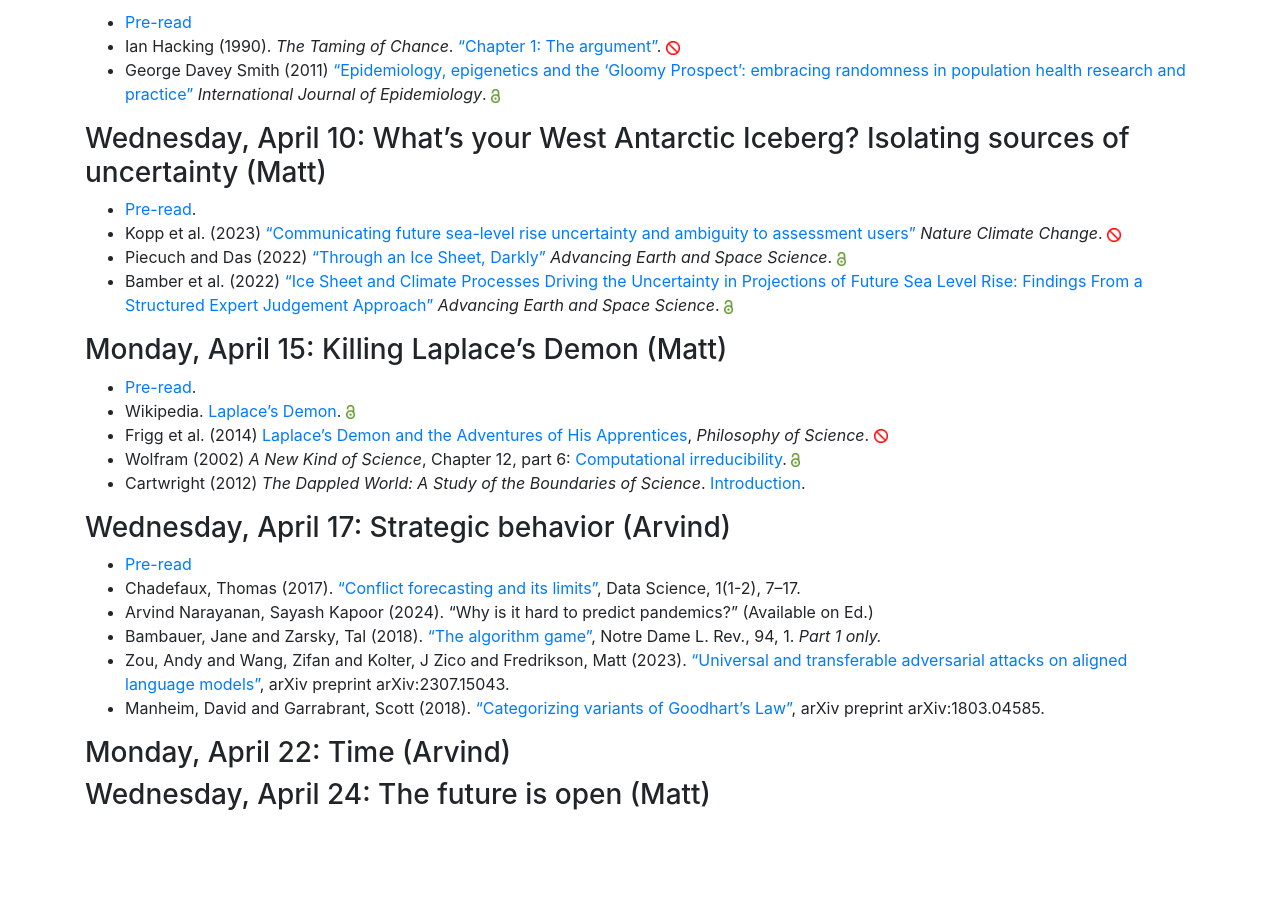
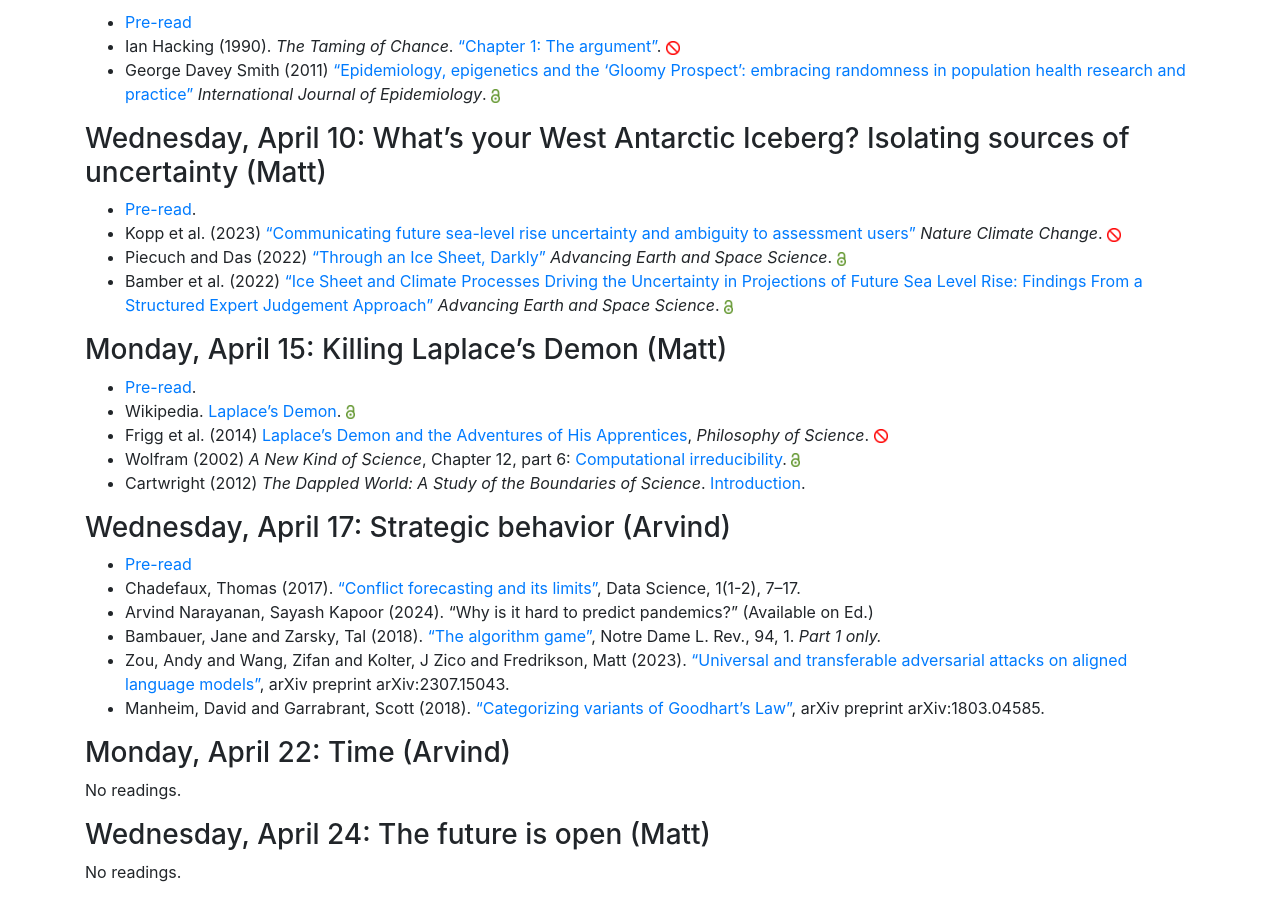
Before and after one commit to msalganik/soc555-cos598J_s2024, a Jekyll site: the page built from readings.md, in a window 1280 px wide and 900 px high, scrolled down 4081 px. Built offline with Jekyll 4.4.1, drawn with Linux system fonts in a browser that asks for light colours; comment, search, counter and statistics services are not loaded; before the commit the page ends 4901 px from its top, so only the background shows below that.

Commit message:
final_week

```diff
--- a/readings.md
+++ b/readings.md
@@ -197,5 +197,7 @@ No required reading before class.
 
 
 ### Monday, April 22: Time (Arvind)
+No readings.
 
 ### Wednesday, April 24: The future is open (Matt)
+No readings.
```
